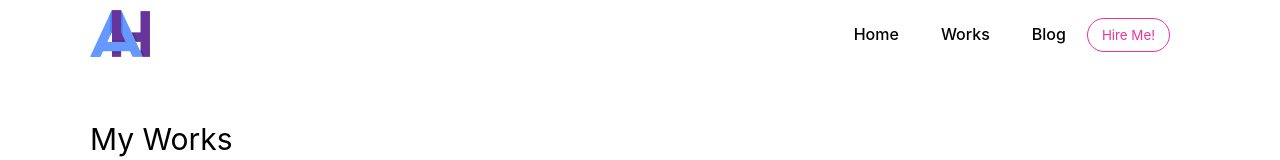
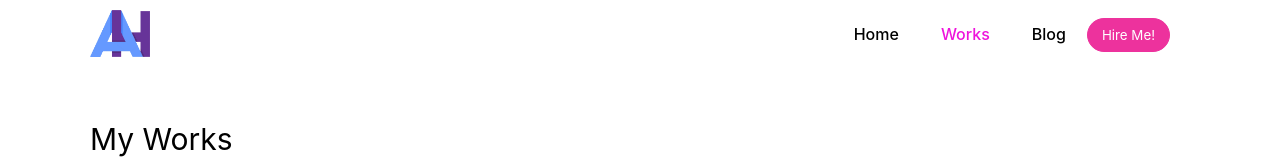
Before and after one commit to Aliherawi7/iPortfolio, a React (Create React App) app: page /works in a window 1280 px wide. Shown: the top 160 px of the page. Built offline with nearby package versions, Linux system fonts and the light colour scheme.

Commit message:
active property added for each link with functionality

```diff
--- a/src/components/Header.css
+++ b/src/components/Header.css
@@ -15,7 +15,7 @@
     width: 60px;
 }
 
-.header nav a{
+.header nav span{
     box-sizing: border-box;
     padding:5px 15px;
     margin: 0 5px;
@@ -24,8 +24,7 @@
     border: 1px solid #fff;
     font-weight: 500;
 }
-.header nav a:hover{
-    color: #ee14dc;
+.header nav span:hover{
     border-color: #ddd;
     border-radius: 30px;
     border: 1px solid #ed329d;
@@ -34,19 +33,23 @@
     background-color: #fff;
     transition: background 0.4s ease-in-out;
 }
+.header nav .active{
+    color: #ee14dc;
+}
+
 .header .hire-me{
     border-radius: 30px;
     border: 1px solid #ed329d;
-    color: #ed329d;
+    color: #fff;
+    background-color: #ed329d;
     padding: 8px 14px;
     cursor: pointer;
     margin-right: 20px;
-    background-color: #fff;
     transition: background 0.4s ease-in-out;
 }
 
 
 .header .hire-me:hover {
-    background-color: #ed329d;
-    color: #fff;
+    background-color: #fff;
+    color: #ed329d;
 }
--- a/src/components/Header.js
+++ b/src/components/Header.js
@@ -1,17 +1,28 @@
-import React from 'react'
+import React, { useState } from 'react'
 import { Link } from 'react-router-dom'
 import "./Header.css"
 
 function Header() {
+    //this state is for activing the header link
+    const [path, setPath] = useState(window.location.pathname)
+    const setActive = (path)=>{
+        setPath(path)
+    }
     return (
         <header className='header padding-LR-90'>
             <Link to="/">
                 <img src="./image/AH1.png" className='nav-brand' />
             </Link>
             <nav>
-                <Link to={"/"}>Home</Link>
-                <Link to={"/works"}>Works</Link>
-                <Link to={"/blog"}>Blog</Link>
+                <Link to={"/"} onClick={()=>setActive("/")}>
+                    <span className={path=="/" ? "active":""}>Home</span>
+                </Link>
+                <Link to={"/works"} onClick={()=>setActive("/works")}>
+                    <span className={path=="/works" ? "active":""}>Works</span>
+                </Link>
+                <Link to={"/blog"} onClick={()=>setActive("/blog")}>
+                    <span className={path=="/blog" ? "active":""}>Blog</span>
+                </Link>
                 <button className='hire-me'>
                     Hire Me!
                 </button>
```
